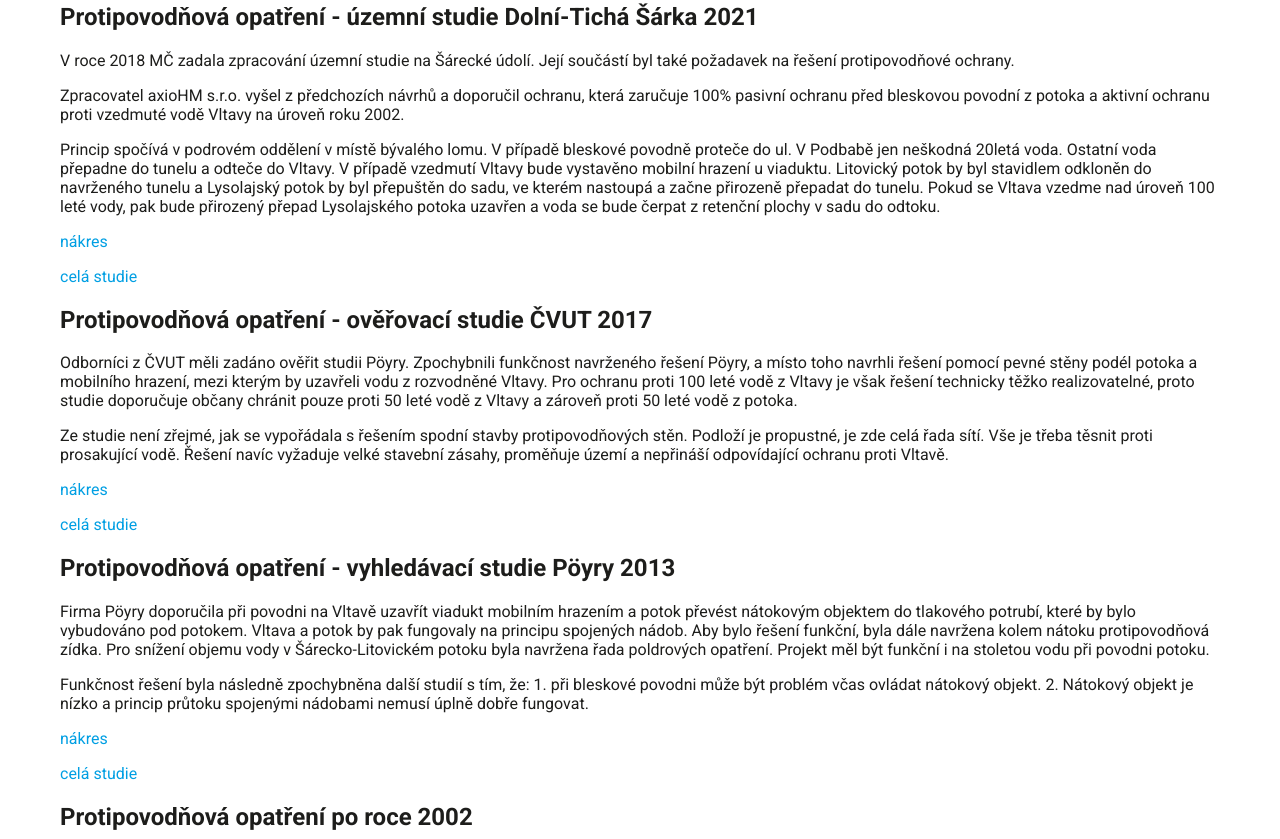
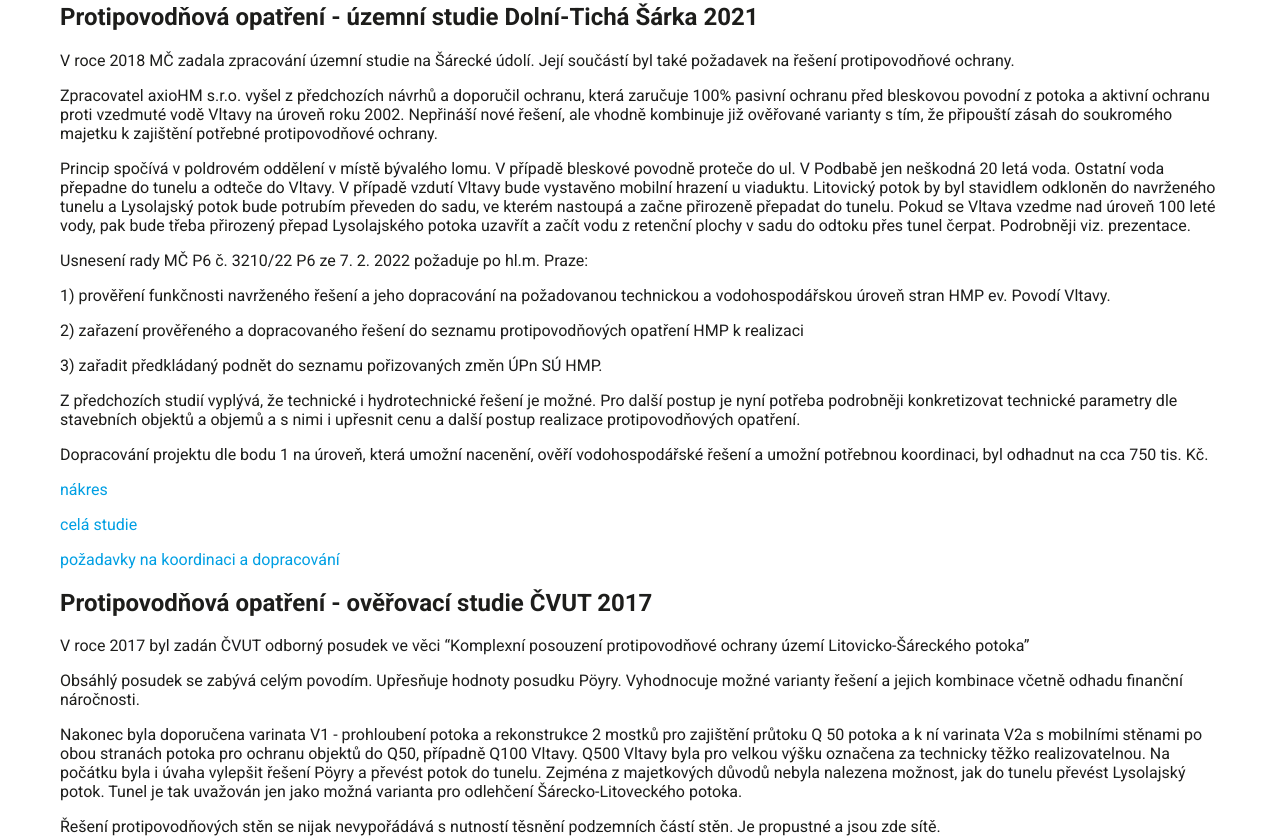
Before and after one commit to JarkaKonarikova/Zaverecny-projekt, an Eleventy site: page protipovodnovky.html in a window 1280 px wide. Shown: the part 650-1489 px from the top of the page. Built offline with nearby package versions, Linux system fonts and the light colour scheme; Eleventy itself is replaced by a stand-in of ours; files that its build step writes are made by us from their sources.

Commit message:
úpravy texty

```diff
--- a/protipovodnovky.html
+++ b/protipovodnovky.html
@@ -7,34 +7,41 @@ title: Vody po krk
 
 <h1>Protipovodňová opatření</h1>
 <h2>Protipovodňová opatření - územní studie Dolní-Tichá Šárka 2021</h2>
-<p>V roce 2018 MČ zadala zpracování územní studie na Šárecké údolí. Její součástí byl také požadavek na řešení protipovodňové ochrany.
+<p>V roce 2018 MČ zadala zpracování územní studie na Šárecké údolí. Její součástí byl také požadavek na řešení protipovodňové ochrany. </p>
+<p>Zpracovatel axioHM s.r.o. vyšel z předchozích návrhů a doporučil ochranu, která zaručuje 100% pasivní ochranu před bleskovou povodní z potoka a aktivní ochranu proti vzedmuté vodě Vltavy na úroveň roku 2002. Nepřináší nové řešení, ale vhodně kombinuje již ověřované varianty s tím, že připouští zásah do soukromého majetku k zajištění potřebné protipovodňové ochrany.
 </p>
-<p>Zpracovatel axioHM s.r.o. vyšel z předchozích návrhů a doporučil ochranu, která zaručuje 100% pasivní ochranu před bleskovou povodní z potoka a aktivní ochranu proti vzedmuté vodě Vltavy na úroveň roku 2002.
-</p>
-<p>Princip spočívá v podrovém oddělení v místě bývalého lomu. V případě bleskové povodně proteče do ul. V Podbabě jen neškodná 20letá voda. Ostatní voda přepadne do tunelu a odteče do Vltavy. V případě vzedmutí Vltavy bude vystavěno mobilní hrazení u viaduktu. Litovický potok by byl stavidlem odkloněn do navrženého tunelu a Lysolajský potok by byl přepuštěn do sadu, ve kterém nastoupá a začne přirozeně přepadat do tunelu. Pokud se Vltava vzedme nad úroveň 100 leté vody, pak bude přirozený přepad Lysolajského potoka uzavřen a voda se bude čerpat z retenční plochy v sadu do odtoku.
-</p>
+<p>Princip spočívá v poldrovém oddělení v místě bývalého lomu. V případě bleskové povodně proteče do ul. V Podbabě jen neškodná 20 letá voda. Ostatní voda přepadne do tunelu a odteče do Vltavy. V případě vzdutí Vltavy bude vystavěno mobilní hrazení u viaduktu. Litovický potok by byl stavidlem odkloněn do navrženého tunelu a Lysolajský potok bude potrubím převeden do sadu, ve kterém nastoupá a začne přirozeně přepadat do tunelu. Pokud se Vltava vzedme nad úroveň 100 leté vody, pak bude třeba přirozený přepad Lysolajského potoka uzavřít a začít vodu z retenční plochy v sadu do odtoku přes tunel čerpat.
+Podrobněji viz. prezentace.
+    </p>
+    <p>Usnesení rady MČ P6 č. 3210/22 P6 ze 7. 2. 2022 požaduje po hl.m. Praze:   </p>
+    <p>1) prověření funkčnosti navrženého řešení a jeho dopracování na požadovanou  technickou a vodohospodářskou úroveň stran HMP ev. Povodí Vltavy. </p>
+    <p>2) zařazení prověřeného a dopracovaného řešení do seznamu protipovodňových opatření HMP k realizaci</p>
+    <p>3) zařadit předkládaný podnět do seznamu pořizovaných změn ÚPn SÚ HMP.  </p>
+   <p>Z předchozích studií vyplývá, že  technické i hydrotechnické řešení je možné.
+    Pro další postup je nyní potřeba podrobněji konkretizovat technické parametry dle stavebních objektů a objemů a s nimi i upřesnit cenu a další postup realizace protipovodňových opatření. </p>
+    <p>Dopracování projektu dle bodu 1 na úroveň, která umožní nacenění, ověří vodohospodářské řešení a umožní potřebnou koordinaci, byl odhadnut na cca 750 tis. Kč. </p>
 <p><a class="button" href="/images/protipovodnovky_uzemni_studie.jpg">nákres</a></p>
 <p><a class="button" href="/images/uzemni_studie.pdf">celá studie</a></p>
+<p><a class="button" href="/images/protipovodnovky_studie_pozadavky.jpg">požadavky na koordinaci a dopracování</a></p>
 
 <h2>Protipovodňová opatření - ověřovací studie ČVUT 2017</h2>
-<p>Odborníci z ČVUT měli zadáno ověřit studii Pöyry. Zpochybnili funkčnost navrženého řešení Pöyry, a místo toho navrhli řešení pomocí pevné stěny podél potoka a mobilního hrazení, mezi kterým by uzavřeli vodu z rozvodněné Vltavy. Pro ochranu proti 100 leté vodě z Vltavy je však řešení technicky těžko realizovatelné, proto studie doporučuje občany chránit pouze proti 50 leté vodě z Vltavy a zároveň proti 50 leté vodě z potoka.
+<p>V roce 2017 byl zadán ČVUT odborný posudek ve věci “Komplexní posouzení protipovodňové ochrany území Litovicko-Šáreckého potoka” </p>
+<p>Obsáhlý posudek se zabývá celým povodím. Upřesňuje hodnoty posudku Pöyry. Vyhodnocuje možné varianty řešení a jejich kombinace včetně odhadu finanční náročnosti. </p>
+<p>Nakonec  byla doporučena varinata V1 - prohloubení potoka a rekonstrukce 2 mostků pro zajištění průtoku Q 50 potoka a k ní varinata V2a s mobilními stěnami po obou stranách potoka pro ochranu objektů do Q50, případně Q100 Vltavy. Q500 Vltavy byla pro velkou výšku označena za technicky těžko realizovatelnou. Na počátku byla i úvaha vylepšit řešení Pöyry a převést potok do tunelu. Zejména z majetkových důvodů nebyla nalezena možnost, jak do tunelu převést Lysolajský potok. Tunel je tak uvažován jen jako možná varianta pro odlehčení Šárecko-Litoveckého potoka.
 </p>
-<p>Ze studie není zřejmé, jak se vypořádala s řešením spodní stavby protipovodňových stěn. Podloží je propustné, je zde celá řada sítí. Vše je třeba těsnit proti prosakující vodě.
-
-Řešení navíc vyžaduje velké stavební zásahy, proměňuje území a nepřináší odpovídající ochranu proti Vltavě.
-    </p>
+<p>Řešení protipovodňových stěn se nijak nevypořádává s nutností těsnění podzemních částí stěn. Je propustné a jsou zde sítě. </p>
     <p><a class="button" href="/images/protipovodnovky_CVUT.jpg">nákres</a></p>
     <p><a class="button" href="/images/studie_CVUT.pdf">celá studie</a></p>
 
 
 
 <h2>Protipovodňová opatření - vyhledávací studie Pöyry 2013</h2>
-<p>Firma Pöyry doporučila při povodni na Vltavě uzavřít viadukt mobilním hrazením a potok převést nátokovým objektem do tlakového potrubí, které by bylo vybudováno pod potokem. Vltava a potok by pak fungovaly na principu spojených nádob. Aby bylo řešení funkční, byla dále navržena kolem nátoku protipovodňová zídka. Pro snížení objemu vody v Šárecko-Litovickém potoku byla navržena řada poldrových opatření. Projekt měl být funkční i na stoletou vodu při povodni potoku. </p>
+<p>Firma Pöyry doporučila při povodni na Vltavě uzavřít viadukt mobilním hrazením a potok převést nátokovým objektem do tlakového potrubí, které by bylo vybudováno pod potokem. Vltava a potok by pak fungovaly na principu spojených nádob. Aby bylo řešení funkční, byla dále navržena kolem nátoku protipovodňová zídka. Pro snížení objemu vody v Šárecko-Litovickém potoku byla navržena řada poldrových opatření. Projekt měl být funkční i na stoletou vodu při povodni potoku.
+</p>
 
-    <p>Funkčnost řešení byla následně zpochybněna další studií s tím, že:
-    1. při bleskové povodni může být problém včas ovládat nátokový objekt.
-    2. Nátokový objekt je nízko a princip průtoku spojenými nádobami nemusí úplně dobře fungovat.
-    </p>
+    <p>Velkým přínosem této studie byl 1. komplexní pohled na povodí a odtokové poměry potoka, se kterými je nutné pracovat při návrhu protipovodňových opatření.
+        Funkčnost navržené ochrany ul. V Podbabě byla následnou studií problematizována s tím, že nátokový objekt je nízko a princip průtoku spojenými nádobami nemusí úplně dobře fungovat.
+         </p>
  <p><a class="button" href="/images/protipovodnovky_Poyry.jpg">nákres</a></p>
 <p><a class="button" href="/images/studie_Poyry.pdf">celá studie</a></p>
 
```
Also changed, not shown: aktualne/uzemni-studie.md (+0 -2 lines), images/protipovodnovky_CVUT.jpg, images/protipovodnovky_Poyry.jpg, images/protipovodnovky_studie_pozadavky.jpg (added), images/protipovodnovky_uzemni_studie.jpg, 1 other file.
